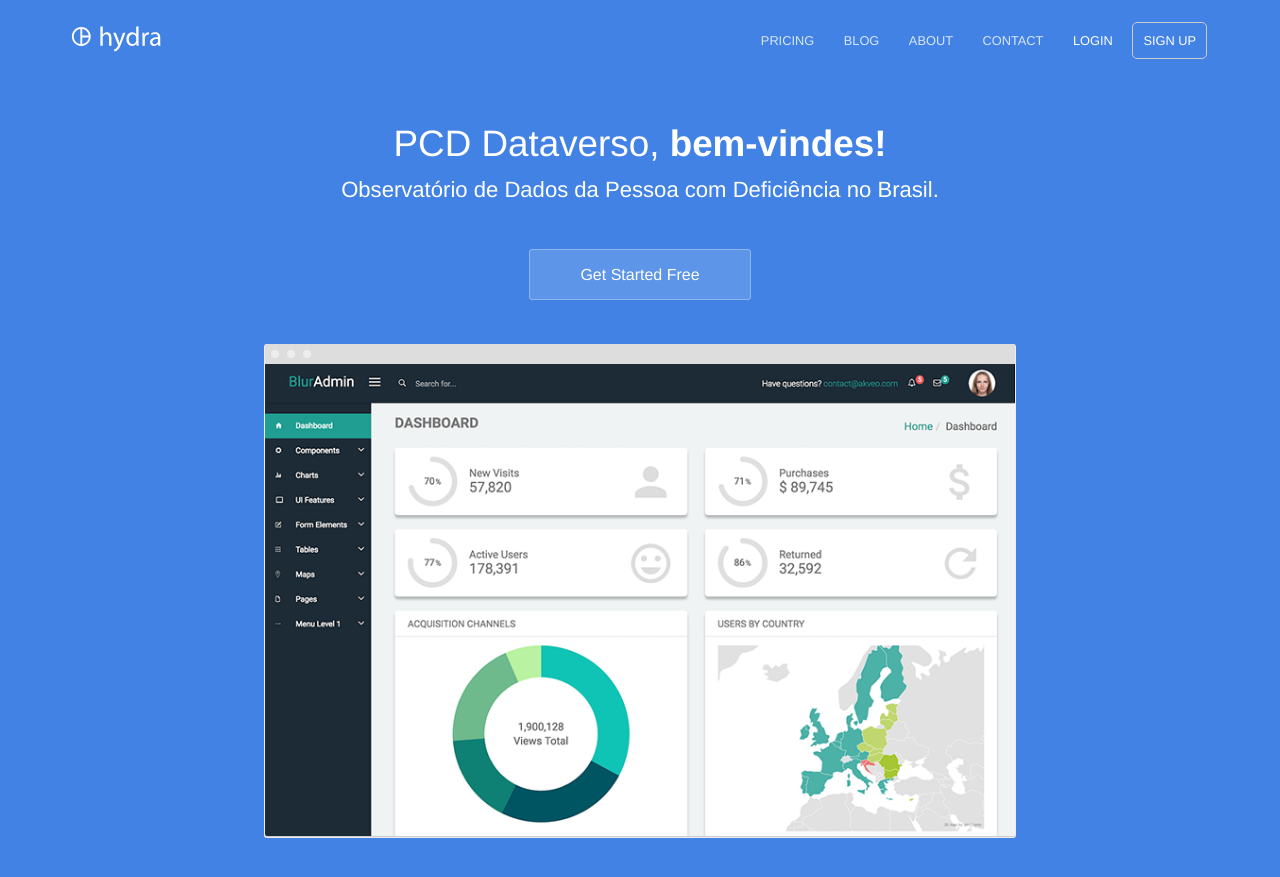
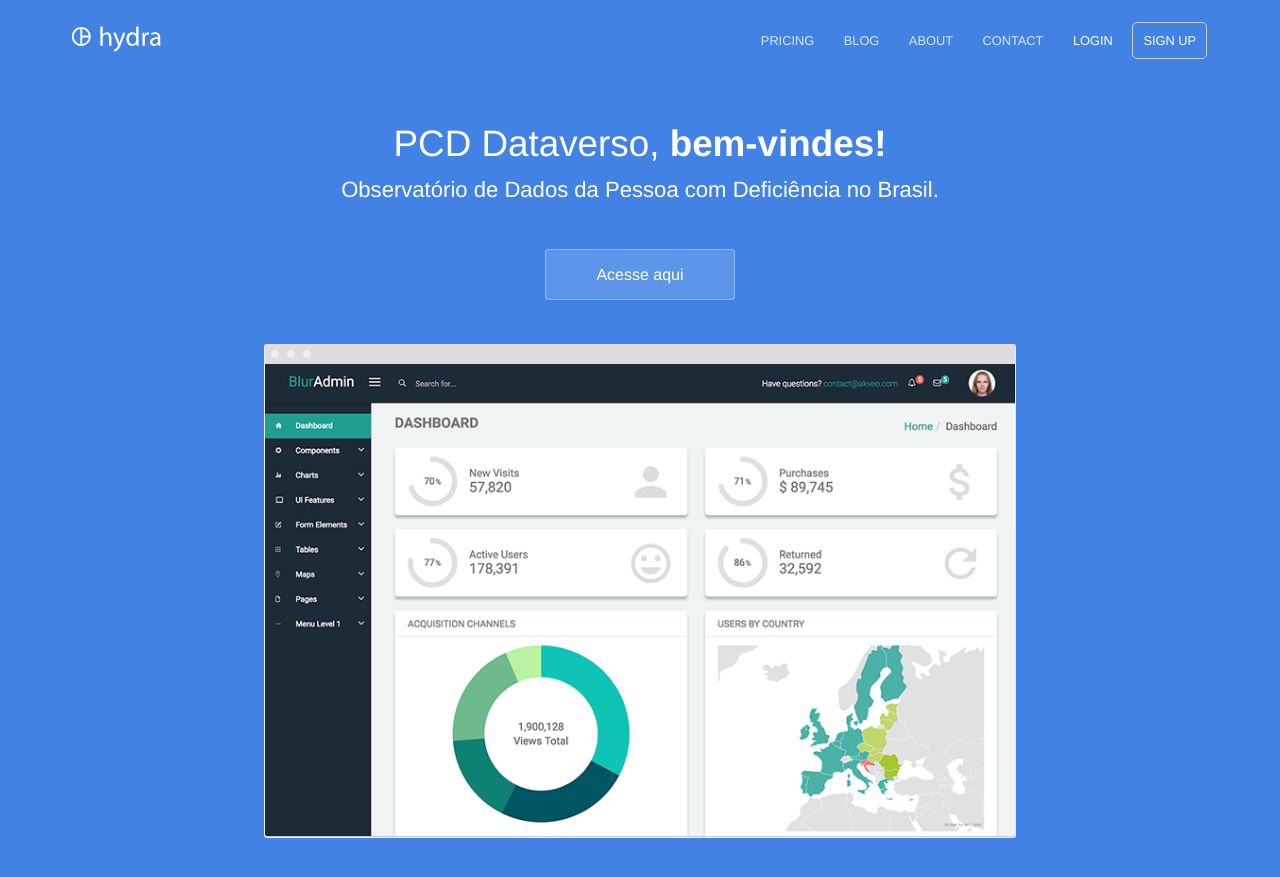
Before and after one commit to jornalistainclusivo/pcd.dataverso.org, a Jekyll site: the page built from index.html, in a window 1280 px wide and 900 px high. Shown: the top 877 px of the window. Built offline with Jekyll 4.4.1, drawn with Linux system fonts in a browser that asks for light colours.

Commit message:
mudei botão

```diff
--- a/index.html
+++ b/index.html
@@ -6,7 +6,7 @@
 	<div class="text-container">
 		<h1 class="editable">PCD Dataverso, <strong>bem-vindes!</strong></h1>
 		<p class="subtext editable">Observatório de Dados da Pessoa com Deficiência no Brasil.</p>
-		<div class="cta button alt"><a href="{{ site.baseurl }}/contact/">Get Started Free</a></div>
+		<div class="cta button alt"><a href="{{ site.baseurl }}/contact/">Acesse aqui</a></div>
 		<div>
 			<img src="{{ site.baseurl }}/images/dashboard.png" alt="Screenshot" class="screenshot editable" />
 		</div>
```
